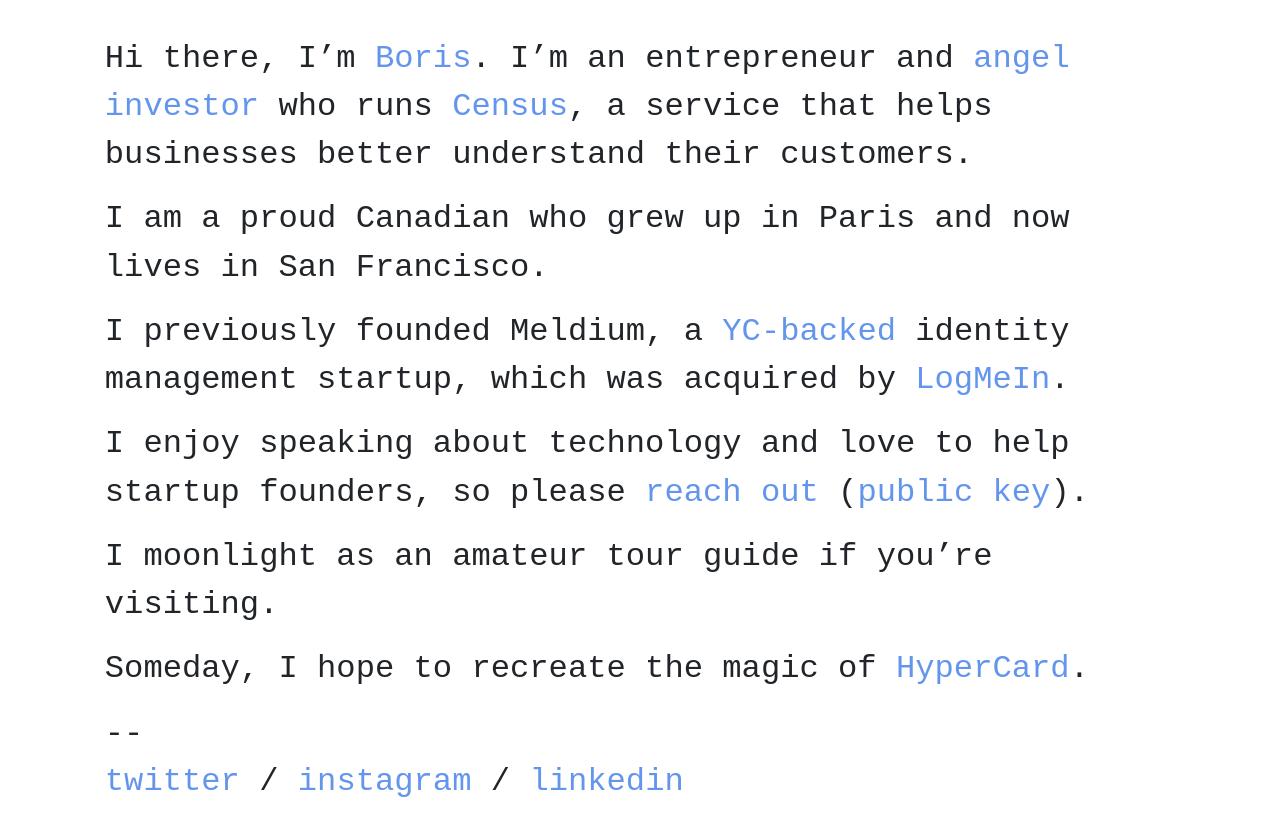
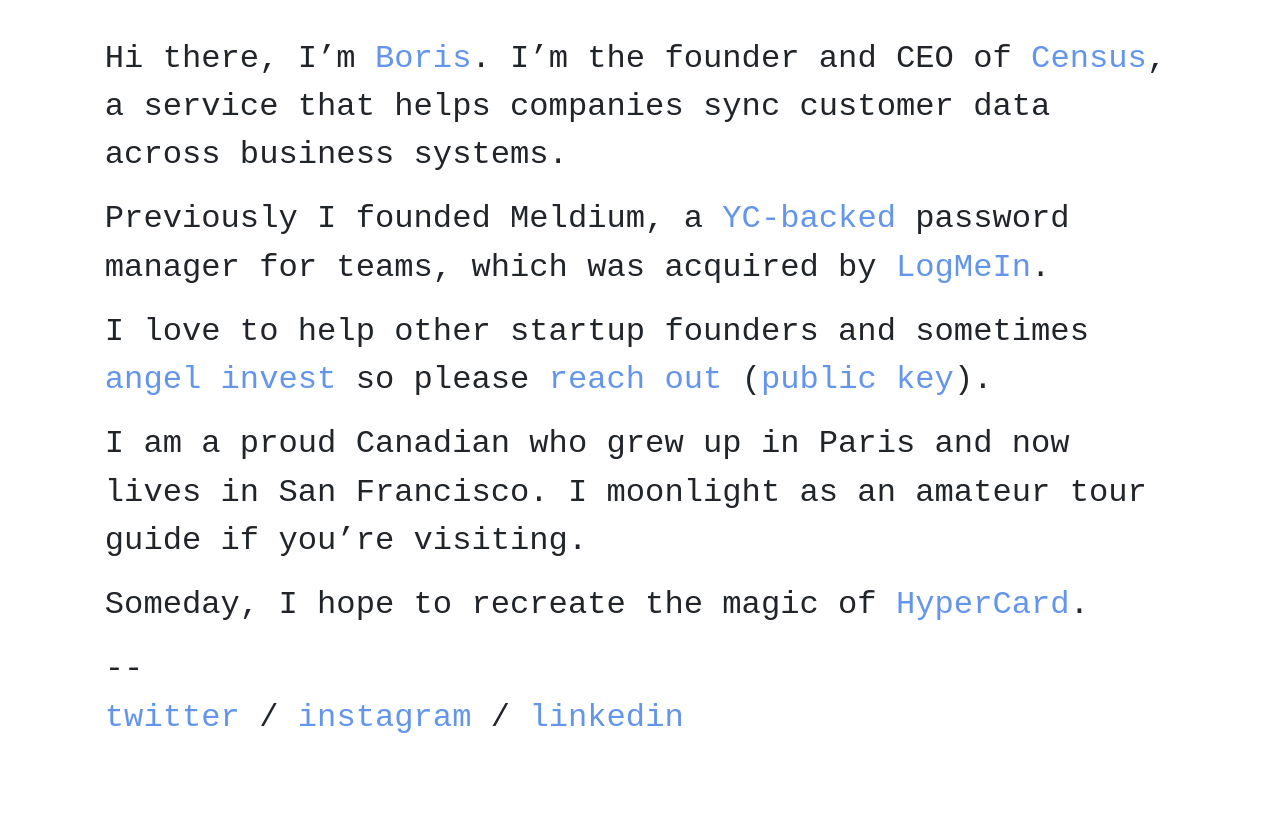
Before and after one commit to bjabes/bjabes.github.io, a Jekyll site: the page built from index.md, in a window 1280 px wide. Shown: the top 836 px of the page. Built offline with Jekyll 4.4.1, drawn with Linux system fonts in a browser that asks for light colours.

Commit message:
some more language updates

```diff
--- a/index.md
+++ b/index.md
@@ -3,15 +3,13 @@
 layout: default
 ---
 
-Hi there, I'm [Boris][profile-photo]. I'm an entrepreneur and [angel investor][1] who runs [Census][], a service that helps businesses better understand their customers.
+Hi there, I'm [Boris][profile-photo]. I'm the founder and CEO of [Census][], a service that helps companies sync customer data across business systems.
 
-I am a proud Canadian who grew up in Paris and now lives in San Francisco.
+Previously I founded Meldium, a [YC-backed][YC] password manager for teams, which was acquired by [LogMeIn][].
 
-I previously founded Meldium, a [YC-backed][YC] identity management startup, which was acquired by [LogMeIn][].
+I love to help other startup founders and sometimes [angel invest][1] so please [reach out][email] ([public key][2]).
 
-I enjoy speaking about technology and love to help startup founders, so please [reach out][email] ([public key][2]).
-
-I moonlight as an amateur tour guide if you're visiting.
+I am a proud Canadian who grew up in Paris and now lives in San Francisco. I moonlight as an amateur tour guide if you're visiting.
 
 Someday, I hope to recreate the magic of [HyperCard][].
 
```
